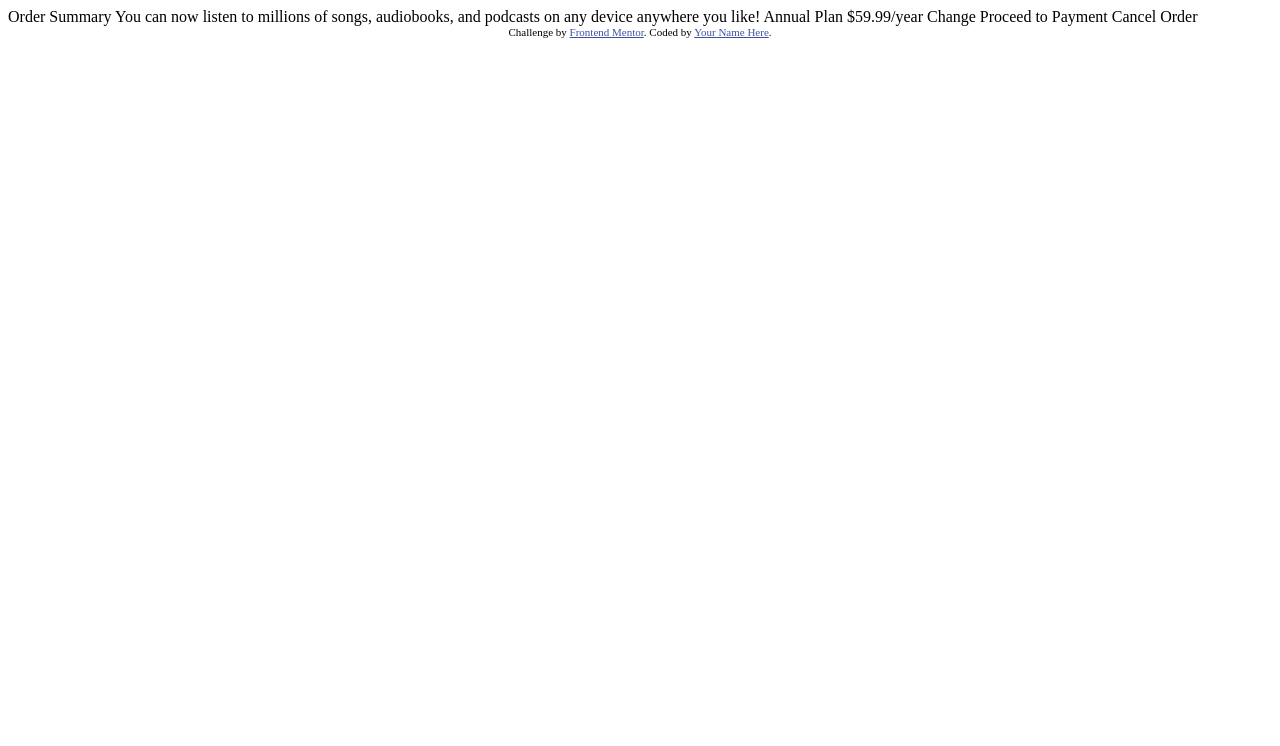
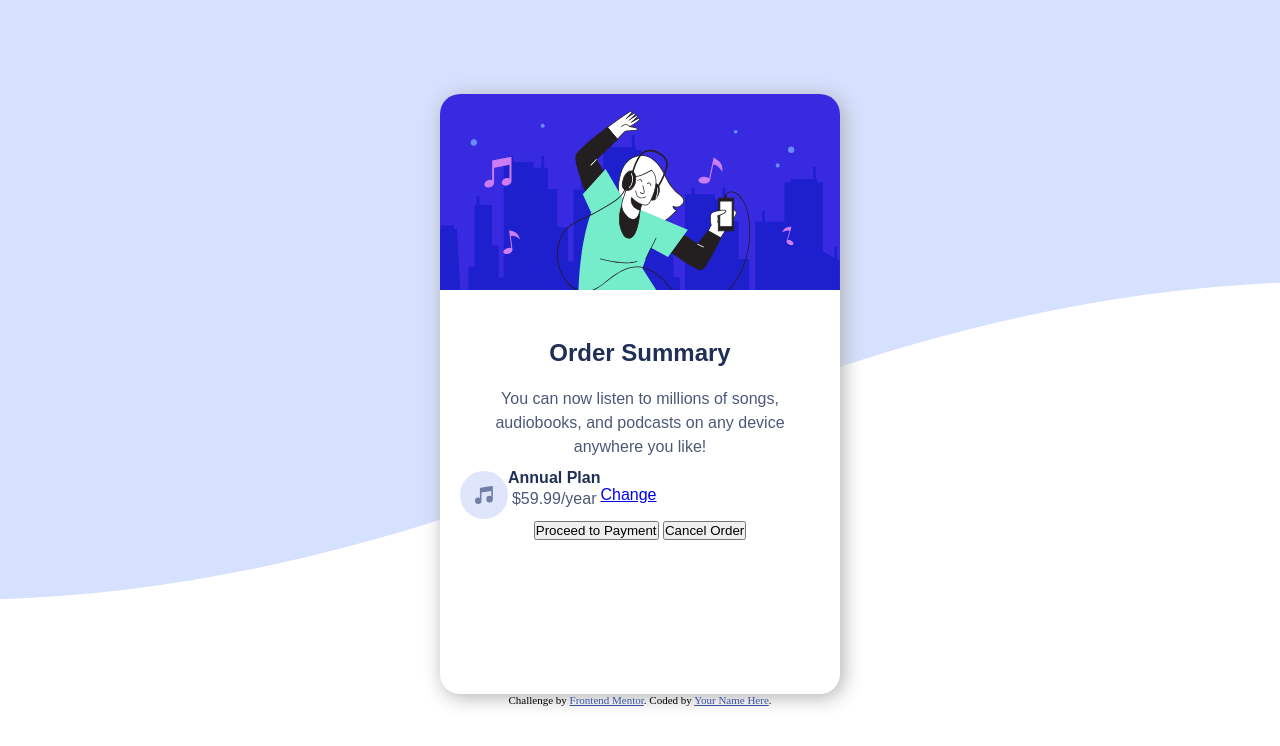
Before and after one commit to Yash1Hingu/orderSummaryUI, a plain HTML site: page index.html in a window 1280 px wide. Drawn offline with Linux system fonts and the light colour scheme.

Commit message:
image add,background add  and container create

```diff
--- a/index.html
+++ b/index.html
@@ -1,8 +1,10 @@
 <!DOCTYPE html>
 <html lang="en">
+
 <head>
   <meta charset="UTF-8">
-  <meta name="viewport" content="width=device-width, initial-scale=1.0"> <!-- displays site properly based on user's device -->
+  <meta name="viewport" content="width=device-width, initial-scale=1.0">
+  <!-- displays site properly based on user's device -->
 
   <link rel="icon" type="image/png" sizes="32x32" href="./images/favicon-32x32.png">
 
@@ -10,29 +12,51 @@
 
   <!-- Feel free to remove these styles or customise in your own stylesheet 👍 -->
   <style>
-    .attribution { font-size: 11px; text-align: center; }
-    .attribution a { color: hsl(228, 45%, 44%); }
+    .attribution {
+      font-size: 11px;
+      text-align: center;
+    }
+
+    .attribution a {
+      color: hsl(228, 45%, 44%);
+    }
   </style>
   <link rel="stylesheet" href="style.css">
 </head>
+
 <body>
 
-  Order Summary
+  <main>
+    <div class="container">
+      <img src="images/illustration-hero.svg" alt="" class="hero">
 
-  You can now listen to millions of songs, audiobooks, and podcasts on any
-  device anywhere you like!
+      <div class="ordersu">
+        <h2>Order Summary</h2>
 
-  Annual Plan
-  $59.99/year
+        <p> You can now listen to millions of songs, audiobooks, and podcasts on any
+          device anywhere you like!</p>
 
-  Change
+        <div class="plan">
+          <img src="/images/icon-music.svg" alt="">
+          <span>
+            <h4>Annual Plan</h4>
+            <p class="price">$59.99/year</p>
+          </span>
+          <a href="#">Change</a>
+        </div>
 
-  Proceed to Payment
-  Cancel Order
 
-  <div class="attribution">
-    Challenge by <a href="https://www.frontendmentor.io?ref=challenge" target="_blank">Frontend Mentor</a>.
-    Coded by <a href="#">Your Name Here</a>.
-  </div>
+        <button class="submitbtn">Proceed to Payment</button>
+        <button class="cancelbtn">Cancel Order</button>
+      </div>
+    </div>
+    <div class="attribution">
+      Challenge by <a href="https://www.frontendmentor.io?ref=challenge" target="_blank">Frontend Mentor</a>.
+      Coded by <a href="#">Your Name Here</a>.
+    </div>
+  </main>
+
+
 </body>
+
 </html>
--- a/style.css
+++ b/style.css
@@ -0,0 +1,58 @@
+@import url('https://fonts.googleapis.com/css2?family=Red+Hat+Display&display=swap');
+
+*{
+    margin: 0;
+    padding: 0;
+    box-sizing: border-box;
+}
+html{
+    background-image: url(/images/pattern-background-desktop.svg);
+    background-position: center;
+    background-repeat: no-repeat;
+    background-size: cover;
+    background-position-y: -200px;
+}
+
+main{
+    display: flex;
+    flex-direction: column;
+    justify-content: center;
+    align-items: center;
+    height: 100vh;
+}
+
+.container{
+    width: 400px;
+    height: 600px;
+    background-color: #fff;
+    border-radius: 20px;
+    box-shadow: 3px 3px 20px 0px #afafaf;
+}
+.container .hero{
+    position: relative;
+    width: 100%;
+    border-radius: 20px 20px 0 0;
+}
+
+.container .ordersu{
+    padding: 20px;
+    text-align: center;
+    font-family: 'Red Hat', sans-serif;
+    color: hsl(223, 47%, 23%);
+}
+
+.container .ordersu h2{
+    font-weight: 900;
+    margin:25px 0 20px 0;
+}
+
+.container .ordersu p{
+    opacity: 0.8;
+    line-height: 1.5;
+    margin-bottom: 10px;
+}
+
+.ordersu .plan{
+    display: flex;
+    align-items: center;
+}
```
